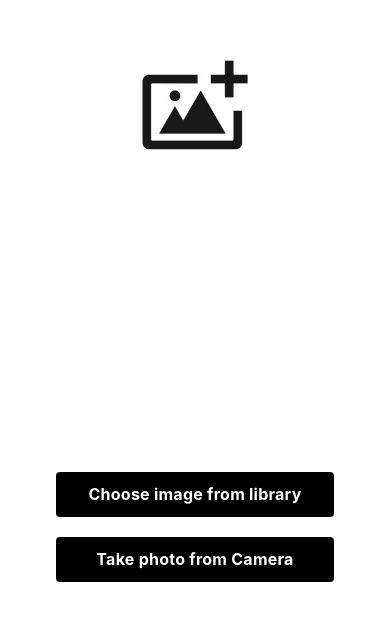
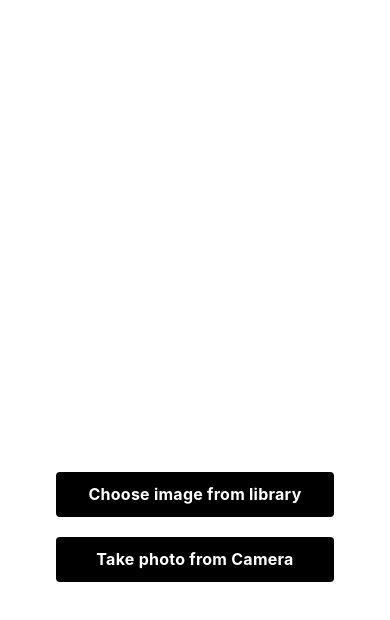
Before and after one commit to Luna123j/palette-finder-mobile, a React Native app: screen / in a window 390 px wide. Shown: the part 124-744 px from the top of the page. Built offline with nearby package versions, Linux system fonts and the light colour scheme.

Commit message:
fix retake display error

```diff
--- a/App.js
+++ b/App.js
@@ -8,9 +8,10 @@ import GetPalette from './component/GetPalette';
 
 export default function App() {
 
-  const [filepath, setFilepath] = useState({ uri: "" });
+  const [filepath, setFilepath] = useState({ uri: require('./assets/upload.jpg') });
   const imgRef = useRef(null)
   const [imgData, setImgData] = useState({})
+  const [retake, setRetake] = useState(true)
   const height = filepath.height
   const width = filepath.width
 
@@ -18,7 +19,7 @@ export default function App() {
     const permissionResult = await ImagePicker.requestMediaLibraryPermissionsAsync();
 
     if (permissionResult.granted === false) {
-      alert("You've refused to allow this appp to access your photos!");
+      alert("You've refused to allow this app to access your photos!");
       return;
     }
 
@@ -32,7 +33,8 @@ export default function App() {
 
 
     if (!result.canceled) {
-      setFilepath({ uri: result.assets[0].uri,base64: result.assets[0].base64, width: result.assets[0].width, height:result.assets[0].height });
+      setFilepath({ uri: result.assets[0].uri, base64: result.assets[0].base64, width: result.assets[0].width, height: result.assets[0].height });
+      setRetake(true);
     };
   };
 
@@ -54,32 +56,33 @@ export default function App() {
   const createPixelArt = () => {
 
 
-    setImgData({base64: filepath.base64})
+    setImgData({ base64: filepath.base64 })
   }
 
   const createPallete = () => {
-    setImgData({base64: filepath.base64})
-
+    setImgData({ base64: filepath.base64 })
+    setRetake(false);
   }
 
   return (
     <SafeAreaView style={styles.container}>
-      {imgData.base64 ?
+      {retake ?
+        <ImageArea source={{ uri: filepath.uri }} />
+        :
         <GetPalette source={{ uri: filepath.uri }} imgData={filepath} />
+      }
+
+      {filepath.uri == require('./assets/upload.jpg') ?
+        <View>
+          <UploadBtn onPress={chooseFile} text={"Choose image from library"} />
+          <UploadBtn onPress={openCamera} text={"Take photo from Camera"} />
+        </View>
         :
-        <ImageArea source={{ uri: filepath.uri }} />
-      }
-      {filepath.uri ?
         <View>
           <UploadBtn onPress={createPallete} text={"create pallete"} />
           <UploadBtn onPress={chooseFile} text={"retake image"} />
         </View>
-        :
-        <View>
-          <UploadBtn onPress={chooseFile} text={"Choose image from library"} />
-          <UploadBtn onPress={openCamera} text={"Take photo from Camera"} />
-        </View>}
-
+      }
     </SafeAreaView>
   );
 }
--- a/component/GetPalette.jsx
+++ b/component/GetPalette.jsx
@@ -57,8 +57,8 @@ export default function GetPalette(props) {
 
   if (loading) {
     return (
-      <View style={styles.container}>
-        <Text style={styles.loading}>Loading...</Text>
+      <View>
+        <Image source={{ uri: props.imgData.uri }} style={{ width: 200, height: 200 }} />
       </View>
     )
   }
@@ -89,11 +89,7 @@ const styles = StyleSheet.create({
     flexDirection: 'colunm',
     width: '100%',
   },
-  container: {
-    flex: 1,
-    justifyContent: 'center',
-    alignItems: 'center',
-  },
+
   loading: {
     fontSize: 20,
     textAlign: 'center',
--- a/component/UploadBtn.jsx
+++ b/component/UploadBtn.jsx
@@ -12,7 +12,6 @@ export default function UploadBtn(props){
 }
 
 const styles = StyleSheet.create({
-
   btn:{
     alignItems: 'center',
     justifyContent: 'center',
```
